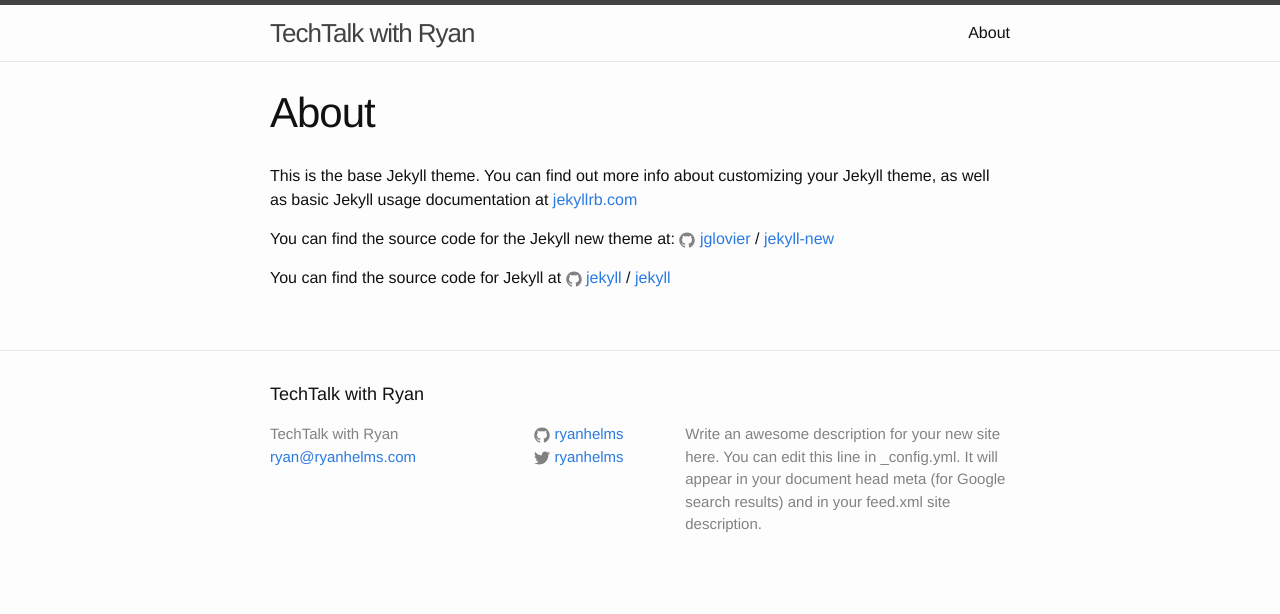
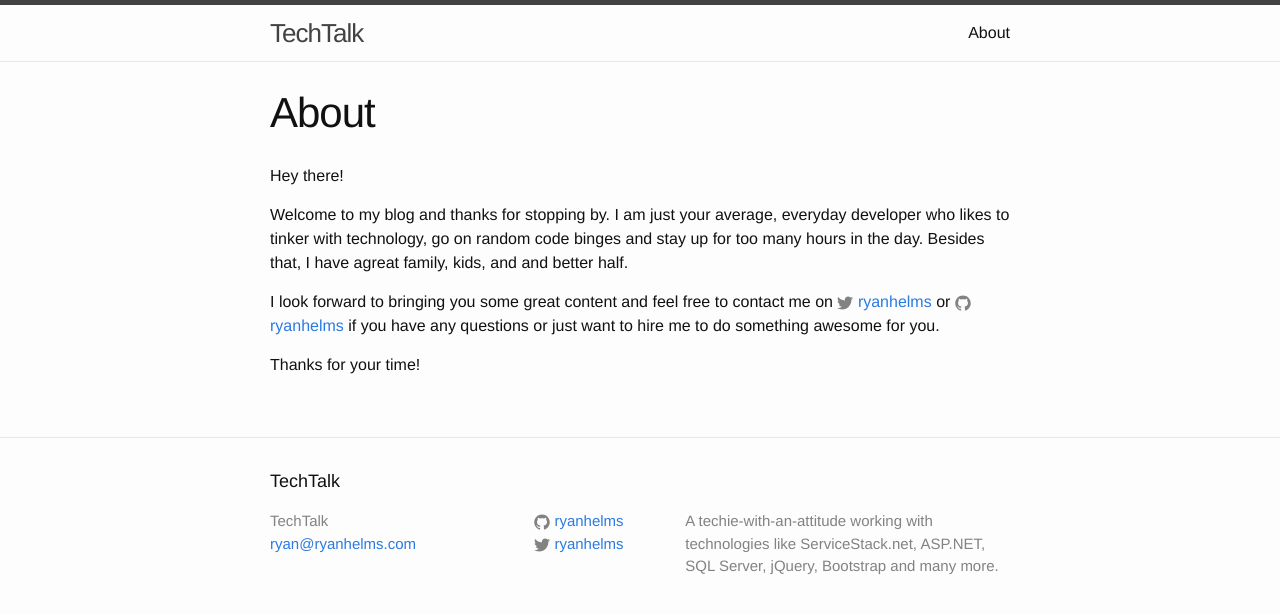
Before and after one commit to ryanhelmsblog/ryanhelmsblog.github.io, a Jekyll site: the page built from about.md, in a window 1280 px wide. Shown: the top 614 px of the page. Built offline with Jekyll 4.4.1, drawn with Linux system fonts in a browser that asks for light colours.

Commit message:
no message

```diff
--- a/_config.yml
+++ b/_config.yml
@@ -1,11 +1,8 @@
 # Site settings
-title: TechTalk with Ryan
+title: TechTalk
 email: ryan@ryanhelms.com
 
-description: > # this means to ignore newlines until "baseurl:"
-  Write an awesome description for your new site here. You can edit this
-  line in _config.yml. It will appear in your document head meta (for
-  Google search results) and in your feed.xml site description.
+description: "A techie-with-an-attitude working with technologies like ServiceStack.net, ASP.NET, SQL Server, jQuery, Bootstrap and many more."
 baseurl: "" # the subpath of your site, e.g. /blog/
 
 url: "http://ryanhelmsblog.github.io" # the base hostname & protocol for your site
--- a/about.md
+++ b/about.md
@@ -4,12 +4,10 @@
 permalink: /about/
 ---
 
-This is the base Jekyll theme. You can find out more info about customizing your Jekyll theme, as well as basic Jekyll usage documentation at [jekyllrb.com](http://jekyllrb.com/)
+Hey there!
 
-You can find the source code for the Jekyll new theme at:
-{% include icon-github.html username="jglovier" %} /
-[jekyll-new](https://github.com/jglovier/jekyll-new)
+Welcome to my blog and thanks for stopping by. I am just your average, everyday developer who likes to tinker with technology, go on random code binges and stay up for too many hours in the day. Besides that, I have agreat family, kids, and and better half.
 
-You can find the source code for Jekyll at
-{% include icon-github.html username="jekyll" %} /
-[jekyll](https://github.com/jekyll/jekyll)
+I look forward to bringing you some great content and feel free to contact me on {% include icon-twitter.html username="ryanhelms" %} or {% include icon-github.html username="ryanhelms" %} if you have any questions or just want to hire me to do something awesome for you.
+
+Thanks for your time!
```
